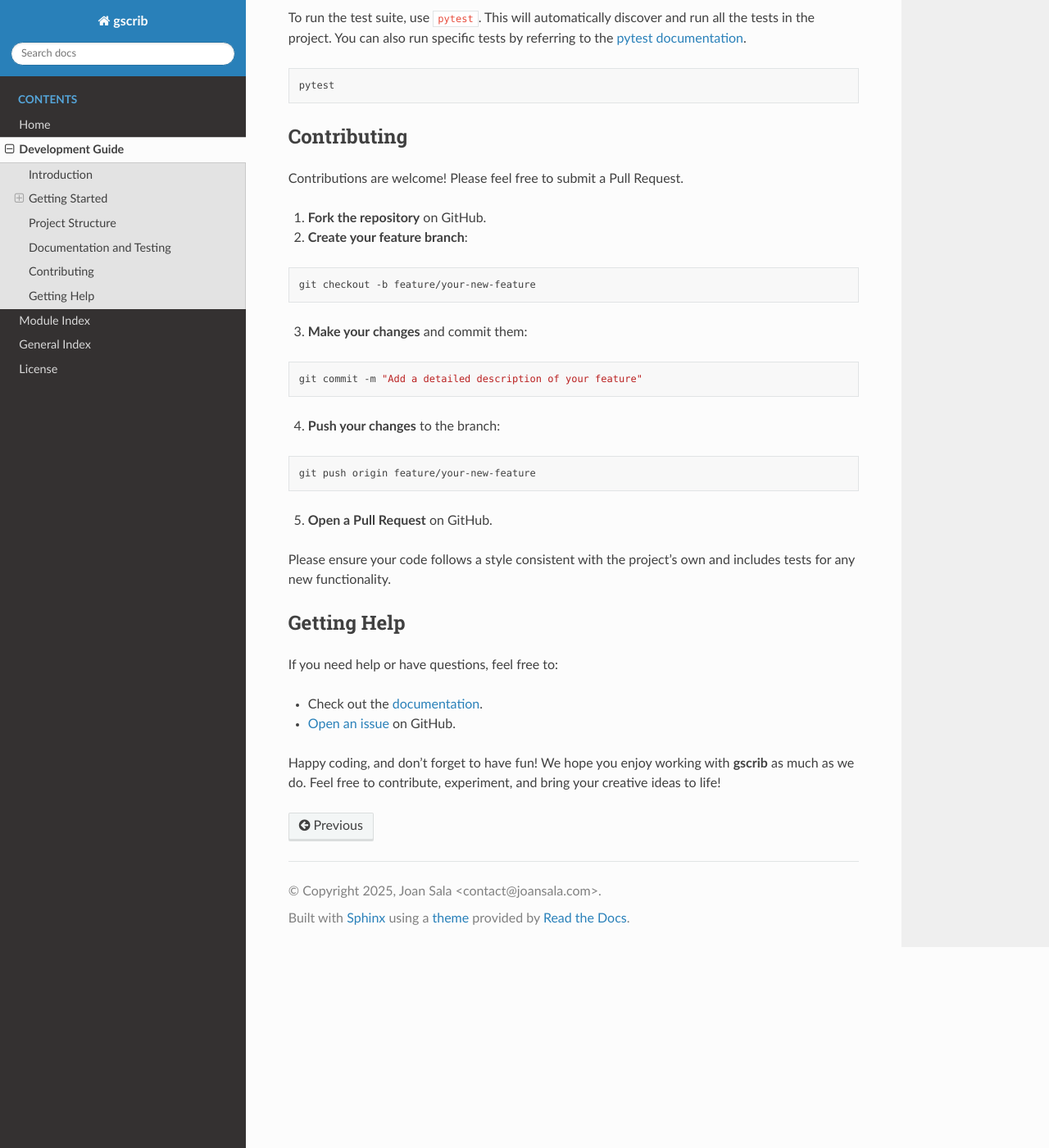
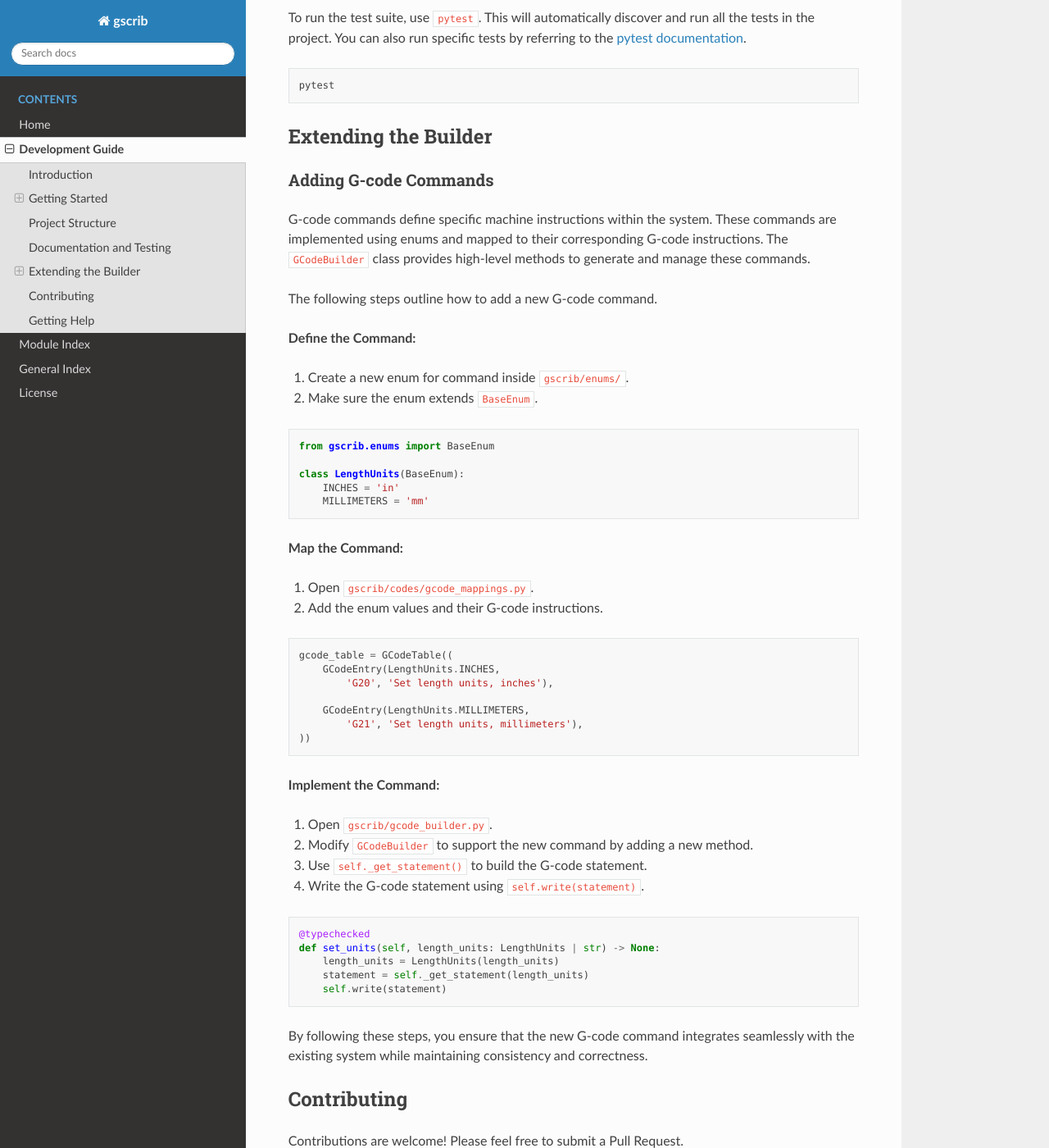
Before and after one commit to joansalasoler/gscrib, a Sphinx documentation site: the page built from docs/dev-guide.md, in a window 1280 px wide and 1400 px high, scrolled down 1756 px. Shown: the whole window at 82% size. Built offline with Sphinx 7.4.7 and the Read the Docs theme 3.1.0, drawn with Linux system fonts in a browser that asks for light colours; pages that are not in the unit, such as notebooks, are missing from menus.

Commit message:
How-to add new G-code commands

````diff
--- a/docs/dev-guide.md
+++ b/docs/dev-guide.md
@@ -88,6 +88,64 @@ by referring to the [pytest documentation](https://docs.pytest.org/en/stable/).
 pytest
 ```
 
+## Extending the Builder
+
+### Adding G-code Commands
+
+G-code commands define specific machine instructions within the system.
+These commands are implemented using enums and mapped to their
+corresponding G-code instructions. The `GCodeBuilder` class provides
+high-level methods to generate and manage these commands.
+
+The following steps outline how to add a new G-code command.
+
+**Define the Command:**
+
+1. Create a new enum for command inside `gscrib/enums/`.
+2. Make sure the enum extends `BaseEnum`.
+
+```python
+from gscrib.enums import BaseEnum
+
+class LengthUnits(BaseEnum):
+    INCHES = 'in'
+    MILLIMETERS = 'mm'
+```
+
+**Map the Command:**
+
+1. Open `gscrib/codes/gcode_mappings.py`.
+2. Add the enum values and their G-code instructions.
+
+```python
+gcode_table = GCodeTable((
+    GCodeEntry(LengthUnits.INCHES,
+        'G20', 'Set length units, inches'),
+
+    GCodeEntry(LengthUnits.MILLIMETERS,
+        'G21', 'Set length units, millimeters'),
+))
+```
+
+**Implement the Command:**
+
+1. Open `gscrib/gcode_builder.py`.
+2. Modify `GCodeBuilder` to support the new command by adding a new method.
+3. Use `self._get_statement()` to build the G-code statement.
+4. Write the G-code statement using `self.write(statement)`.
+
+```python
+@typechecked
+def set_units(self, length_units: LengthUnits | str) -> None:
+    length_units = LengthUnits(length_units)
+    statement = self._get_statement(length_units)
+    self.write(statement)
+```
+
+By following these steps, you ensure that the new G-code command
+integrates seamlessly with the existing system while maintaining
+consistency and correctness.
+
 ## Contributing
 
 Contributions are welcome! Please feel free to submit a Pull Request.
````
